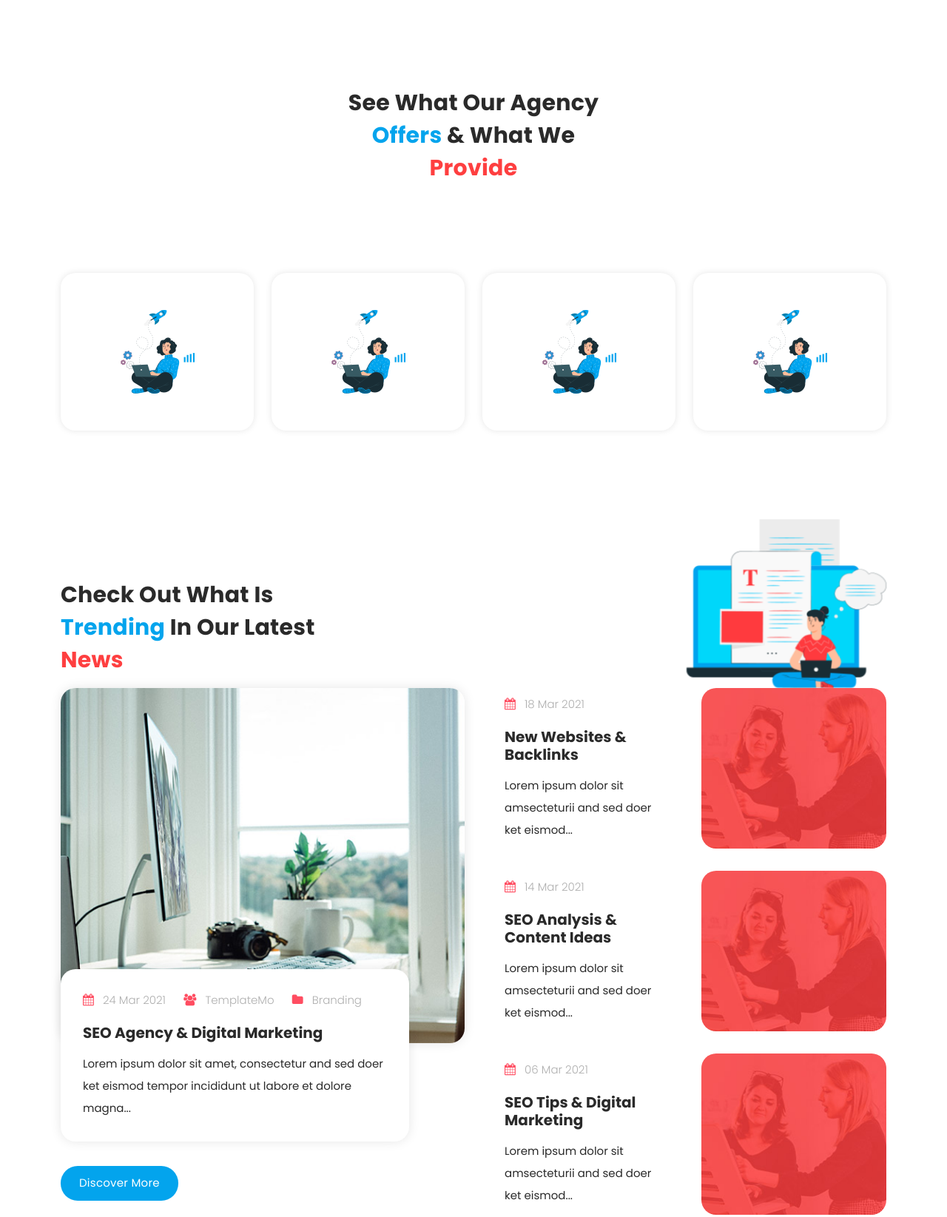
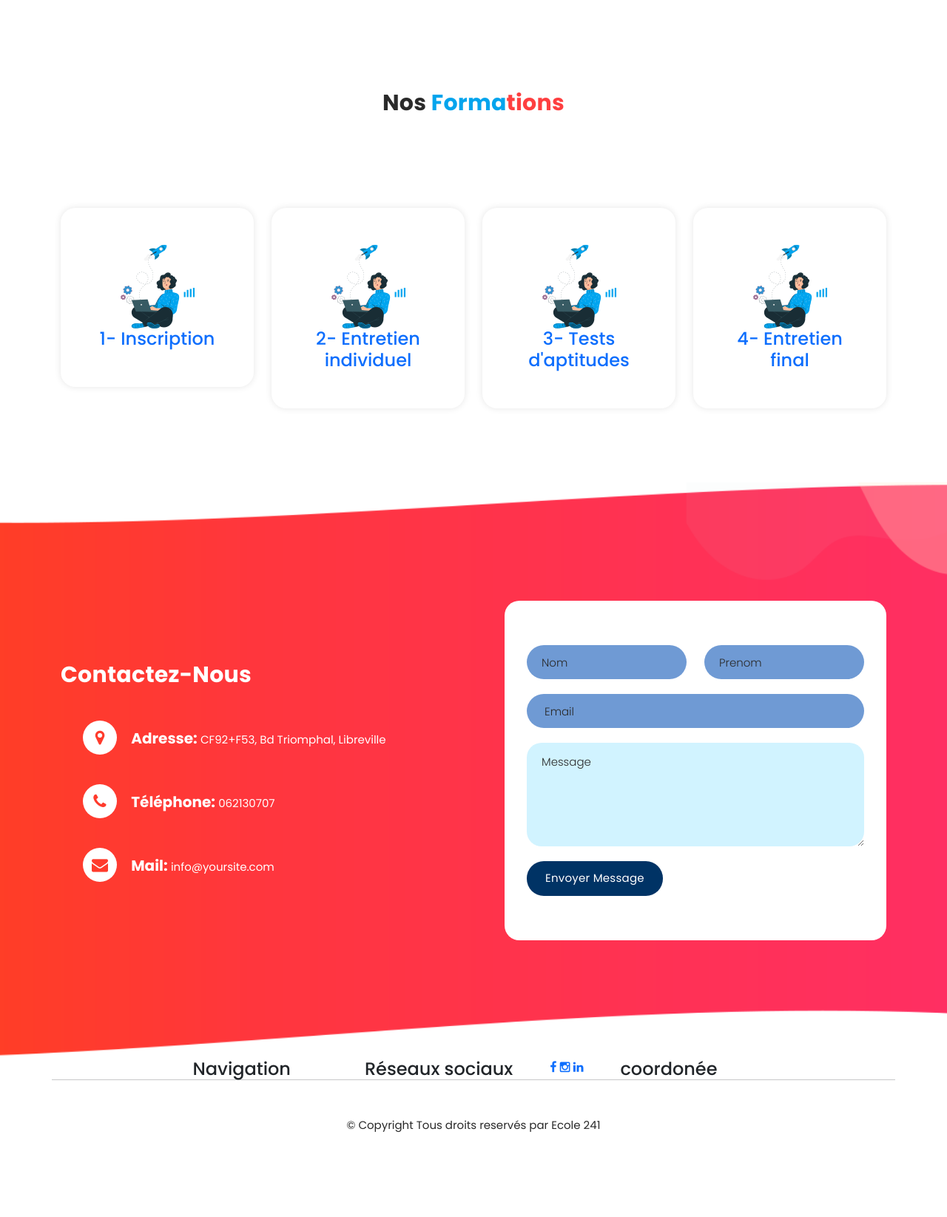
Before and after one commit to Bouangagrace/projectbusiness, a plain HTML site: page index.html in a window 1280 px wide. Shown: the part 2240-3885 px from the top of the page at 74% size. After the commit the page ends 3821 px from the top, so only its background shows below. Drawn offline with Linux system fonts and the light colour scheme.

Commit message:
second commit

```diff
--- a/assets/css/templatemo-space-dynamic.css
+++ b/assets/css/templatemo-space-dynamic.css
@@ -1080,8 +1080,10 @@ Portfolio
 */
 
 .our-portfolio {
+  padding: 100px 0;
   padding-top: 120px;
   margin-top: 0px;
+
 }
 
 .our-portfolio .section-heading h2 {
@@ -1107,8 +1109,10 @@ Portfolio
 }
 
 .our-portfolio .hidden-content {
-  background: rgb(255,77,30);
-  background: linear-gradient(105deg, rgba(255,77,30,1) 0%, rgba(255,44,109,1) 100%);
+  background: #003365;
+  background: linear-gradient(to right, #003365, #6f9ad4, #cf1f2c);
+
+  /* background: linear-gradient(105deg, rgba(255,77,30,1) 0%, rgba(255,44,109,1) 100%); */
   padding: 30px;
   border-radius: 20px;
   text-align: center;
@@ -1124,7 +1128,7 @@ Portfolio
   width: 20px;
   height: 20px;
   position: absolute;
-  background: rgb(255,77,30);
+  background: #cf1f2c;
   content: '';
   left: 50%;
   bottom: -8px;
@@ -1358,7 +1362,7 @@ form#contact input {
   width: 100%;
   height: 46px;
   border-radius: 33px;
-  background-color: #d1f3ff;
+  background-color: #6f9ad4;
   border: none;
   outline: none;
   font-size: 15px;
@@ -1396,7 +1400,7 @@ form#contact textarea::placeholder {
 
 form#contact button {
   display: inline-block;
-  background-color: #03a4ed;
+  background-color: #003365;
   font-size: 15px;
   font-weight: 400;
   color: #fff;
@@ -1410,7 +1414,7 @@ form#contact button {
 }
 
 form#contact button:hover {
-  background-color: #fe3f40;
+  background-color: #cf1f2c;
 }
 
 
@@ -1419,6 +1423,16 @@ form#contact button:hover {
 Footer Style
 ---------------------------------------------
 */
+.fin{
+  display: flex;
+  flex-direction: row;
+  justify-content: center;
+  gap: 50px;
+}
+.rest{
+  display: block;
+
+}
 
 footer p {
   text-align: center;
@@ -1476,8 +1490,10 @@ responsive
     text-align: center;
   }
   .about-us .services .item  {
-    background: rgb(255,77,30);
-    background: linear-gradient(105deg, rgba(255,77,30,1) 0%, rgba(255,44,109,1) 100%);
+    background: #003365;
+    background: linear-gradient(to right, #003365, #6f9ad4,);
+
+    /* background: linear-gradient(105deg, rgba(255,77,30,1) 0%, rgba(255,44,109,1) 100%); */
     padding: 30px;
     border-radius: 20px;
     display: inline-block;
--- a/index.html
+++ b/index.html
@@ -218,7 +218,7 @@ https://templatemo.com/tm-562-space-dynamic
       <div class="row">
         <div class="col-lg-6 offset-lg-3">
           <div class="section-heading  wow bounceIn" data-wow-duration="1s" data-wow-delay="0.2s">
-            <h2>See What Our Agency <em>Offers</em> &amp; What We <span>Provide</span></h2>
+            <h2>Nos <em>Forma</em><span>tions</span></h2>
           </div>
         </div>
       </div>
@@ -227,11 +227,13 @@ https://templatemo.com/tm-562-space-dynamic
           <a href="#">
             <div class="item wow bounceInUp" data-wow-duration="1s" data-wow-delay="0.3s">
               <div class="hidden-content">
-                <h4>SEO Analysis</h4>
-                <p>Lorem ipsum dolor sit ameti ctetur aoi adipiscing eto.</p>
+                <p>Remplissez le formulaire d'inscription, <br>
+                   en fournissant toutes les informations  <br>
+                   requises sur vous.</p>
               </div>
               <div class="showed-content">
                 <img src="assets/images/portfolio-image.png" alt="">
+                <h4>1- Inscription</h4>
               </div>
             </div>
           </a>
@@ -240,11 +242,11 @@ https://templatemo.com/tm-562-space-dynamic
           <a href="#">
             <div class="item wow bounceInUp" data-wow-duration="1s" data-wow-delay="0.4s">
               <div class="hidden-content">
-                <h4>Website Reporting</h4>
                 <p>Lorem ipsum dolor sit ameti ctetur aoi adipiscing eto.</p>
               </div>
               <div class="showed-content">
                 <img src="assets/images/portfolio-image.png" alt="">
+                <h4>2- Entretien individuel</h4>
               </div>
             </div>
           </a>
@@ -253,11 +255,11 @@ https://templatemo.com/tm-562-space-dynamic
           <a href="#">
             <div class="item wow bounceInUp" data-wow-duration="1s" data-wow-delay="0.5s">
               <div class="hidden-content">
-                <h4>Performance Tests</h4>
                 <p>Lorem ipsum dolor sit ameti ctetur aoi adipiscing eto.</p>
               </div>
               <div class="showed-content">
                 <img src="assets/images/portfolio-image.png" alt="">
+                <h4> 3- Tests d'aptitudes</h4>
               </div>
             </div>
           </a>
@@ -266,11 +268,11 @@ https://templatemo.com/tm-562-space-dynamic
           <a href="#">
             <div class="item wow bounceInUp" data-wow-duration="1s" data-wow-delay="0.6s">
               <div class="hidden-content">
-                <h4>Data Analysis</h4>
                 <p>Lorem ipsum dolor sit ameti ctetur aoi adipiscing eto.</p>
               </div>
               <div class="showed-content">
                 <img src="assets/images/portfolio-image.png" alt="">
+                <h4>4- Entretien final</h4>
               </div>
             </div>
           </a>
@@ -279,7 +281,7 @@ https://templatemo.com/tm-562-space-dynamic
     </div>
   </div>
 
-  <div id="blog" class="our-blog section">
+  <!-- <div id="blog" class="our-blog section">
     <div class="container">
       <div class="row">
         <div class="col-lg-6 wow fadeInDown" data-wow-duration="1s" data-wow-delay="0.25s">
@@ -351,17 +353,22 @@ https://templatemo.com/tm-562-space-dynamic
         </div>
       </div>
     </div>
-  </div>
+  </div> -->
 
   <div id="contact" class="contact-us section">
     <div class="container">
       <div class="row">
         <div class="col-lg-6 align-self-center wow fadeInLeft" data-wow-duration="0.5s" data-wow-delay="0.25s">
-          <div class="section-heading">
-            <h2>Feel Free To Send Us a Message About Your Website Needs</h2>
-            <p>Lorem ipsum dolor sit amet, consectetur adipiscing elit, sed doer ket eismod tempor incididunt ut labore et dolores</p>
+          <div class="section-heading" >
+            <h2>Contactez-nous</h2>
             <div class="phone-info">
-              <h4>For any enquiry, Call Us: <span><i class="fa fa-phone"></i> <a href="#">010-020-0340</a></span></h4>
+              <h4> <span> <i class="fa fa-map-marker"> </i> Adresse:  <a href="#"> CF92+F53, Bd Triomphal, Libreville</a> </span> </h4>
+            </div>
+            <div class="phone-info">
+              <h4> <span><i class="fa fa-phone"></i> Téléphone: <a href="#">062130707</a></span></h4>
+            </div>
+            <div class="phone-info">
+                  <h4> <span><i class="fa fa-envelope"></i> Mail: <a href="#">info@yoursite.com</a></span></h4>
             </div>
           </div>
         </div>
@@ -370,17 +377,17 @@ https://templatemo.com/tm-562-space-dynamic
             <div class="row">
               <div class="col-lg-6">
                 <fieldset>
-                  <input type="name" name="name" id="name" placeholder="Name" autocomplete="on" required>
+                  <input type="name" name="name" id="name" placeholder="Nom" autocomplete="on" required>
                 </fieldset>
               </div>
               <div class="col-lg-6">
                 <fieldset>
-                  <input type="surname" name="surname" id="surname" placeholder="Surname" autocomplete="on" required>
+                  <input type="surname" name="surname" id="surname" placeholder="Prenom" autocomplete="on" required>
                 </fieldset>
               </div>
               <div class="col-lg-12">
                 <fieldset>
-                  <input type="text" name="email" id="email" pattern="[^ @]*@[^ @]*" placeholder="Your Email" required="">
+                  <input type="text" name="email" id="email" pattern="[^ @]*@[^ @]*" placeholder=" Email" required="">
                 </fieldset>
               </div>
               <div class="col-lg-12">
@@ -390,7 +397,7 @@ https://templatemo.com/tm-562-space-dynamic
               </div>
               <div class="col-lg-12">
                 <fieldset>
-                  <button type="submit" id="form-submit" class="main-button ">Send Message</button>
+                  <button type="submit" id="form-submit" class="main-button ">Envoyer Message</button>
                 </fieldset>
               </div>
             </div>
@@ -404,12 +411,41 @@ https://templatemo.com/tm-562-space-dynamic
   </div>
 
   <footer>
+    <div class="fin">
+      <h4>Navigation</h4>
+      <div class="rest">
+      <ul>
+        <il></il>
+        <il></il>
+        <il></il>
+        <il></il>
+      </ul>
+      </div>
+      <h4>Réseaux sociaux</h4>
+      <div class="rest">
+      <ul>
+        <il><a href=""><i class="fa fa-facebook" aria-hidden="true"></i></a></il>
+        <il><a href=""><i class="fa fa-instagram" aria-hidden="true"></i></a></il>
+        <il><a href=""><i class="fa fa-linkedin" aria-hidden="true"></i></a></il>
+      </ul>
+      </div>
+      <h4>coordonée</h4>
+      <div class="rest">
+      <ul>
+        <il></il>
+        <il></il>
+        <il></il>
+        <il></il>
+      </ul>
+      </div>
+    </div>
     <div class="container">
       <div class="row">
+        <hr>
         <div class="col-lg-12 wow fadeIn" data-wow-duration="1s" data-wow-delay="0.25s">
-          <p>© Copyright 2021 Space Dynamic Co. All Rights Reserved.
+          <p>© Copyright  Tous droits reservés par Ecole 241
 
-          <br>Design: <a rel="nofollow" href="https://templatemo.com">TemplateMo</a></p>
+          <br> <a rel="nofollow" href="https://templatemo.com"></a></p>
         </div>
       </div>
     </div>
```
Also changed, not shown: assets/images/WhatsApp Image 2023-11-10 à 22.11.03_b9c22f61.jpg (added), assets/images/cover-gradient_optimized.jpg (added). Lines whose indentation alone changed are shown as unchanged.
